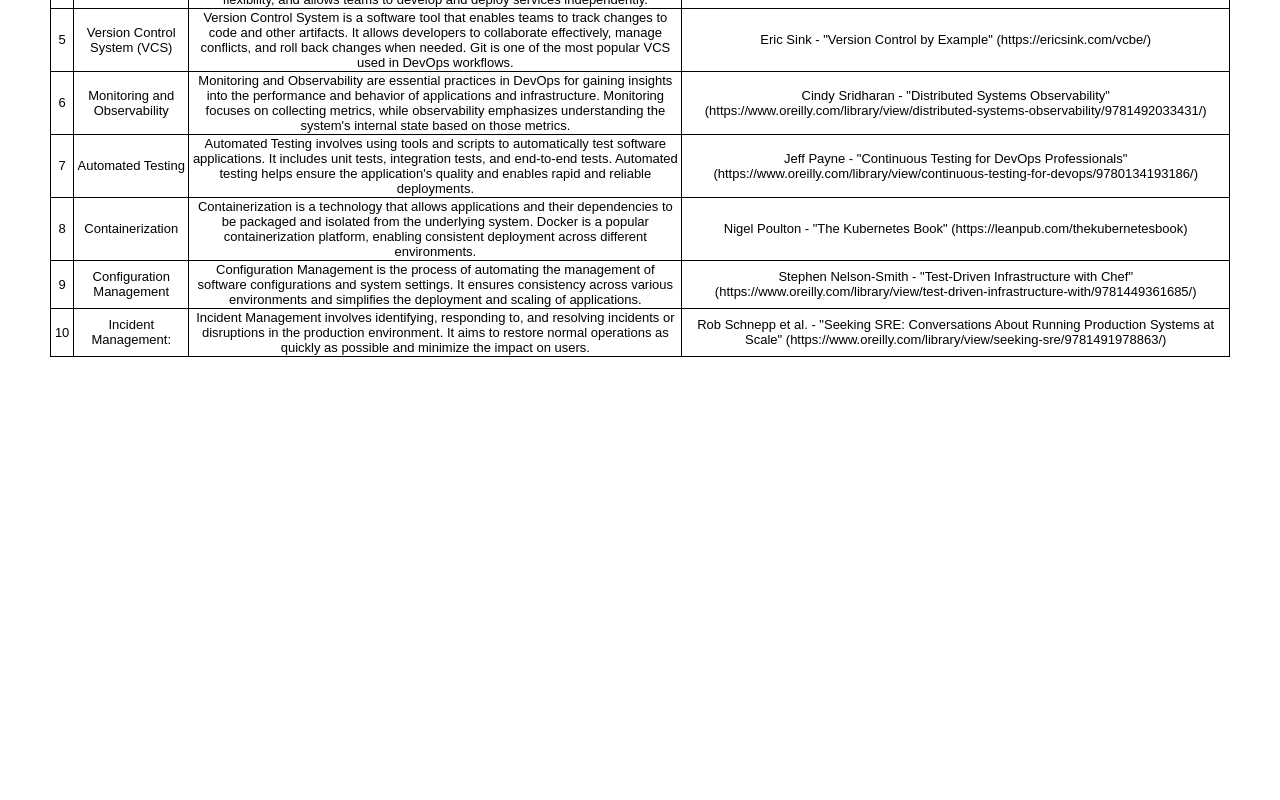
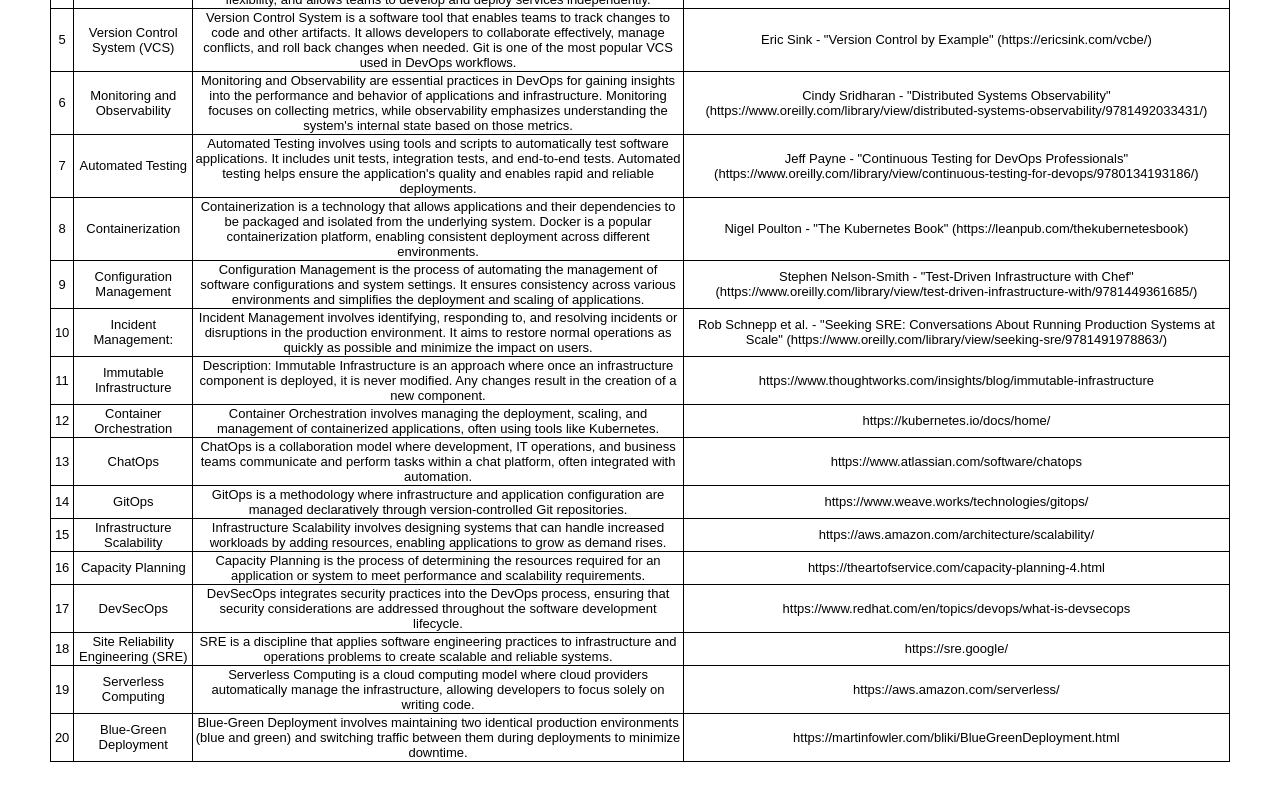
Before and after one commit to Qasimnasir/sit722-2023-t2-glossary, a website: page index.html in a window 1280 px wide. Shown: the part 426-1226 px from the top of the page. Before the commit the page ends 833 px from the top, so only its background shows below. Drawn offline with Linux system fonts and the light colour scheme.

Commit message:
Glossary Second Part

```diff
--- a/index.html
+++ b/index.html
@@ -76,6 +76,66 @@
             <td>Incident Management involves identifying, responding to, and resolving incidents or disruptions in the production environment. It aims to restore normal operations as quickly as possible and minimize the impact on users.</td>
             <td>Rob Schnepp et al. - "Seeking SRE: Conversations About Running Production Systems at Scale" (https://www.oreilly.com/library/view/seeking-sre/9781491978863/)</td>
         </tr>
+        <tr>
+            <td>11</td>
+            <td>Immutable Infrastructure</td>
+            <td>Description: Immutable Infrastructure is an approach where once an infrastructure component is deployed, it is never modified. Any changes result in the creation of a new component.</td>
+            <td>https://www.thoughtworks.com/insights/blog/immutable-infrastructure</td>
+        </tr>
+        <tr>
+            <td>12</td>
+            <td>Container Orchestration</td>
+            <td>Container Orchestration involves managing the deployment, scaling, and management of containerized applications, often using tools like Kubernetes.</td>
+            <td>https://kubernetes.io/docs/home/</td>
+        </tr>
+        <tr>
+            <td>13</td>
+            <td>ChatOps</td>
+            <td>ChatOps is a collaboration model where development, IT operations, and business teams communicate and perform tasks within a chat platform, often integrated with automation.</td>
+            <td>https://www.atlassian.com/software/chatops</td>
+        </tr>
+        <tr>
+            <td>14</td>
+            <td>GitOps</td>
+            <td>GitOps is a methodology where infrastructure and application configuration are managed declaratively through version-controlled Git repositories.</td>
+            <td>https://www.weave.works/technologies/gitops/</td>
+        </tr>
+        <tr>
+            <td>15</td>
+            <td>Infrastructure Scalability</td>
+            <td>Infrastructure Scalability involves designing systems that can handle increased workloads by adding resources, enabling applications to grow as demand rises.</td>
+            <td>https://aws.amazon.com/architecture/scalability/</td>
+        </tr>
+        <tr>
+            <td>16</td>
+            <td>Capacity Planning</td>
+            <td>Capacity Planning is the process of determining the resources required for an application or system to meet performance and scalability requirements.</td>
+            <td>https://theartofservice.com/capacity-planning-4.html</td>
+        </tr>
+        <tr>
+            <td>17</td>
+            <td>DevSecOps</td>
+            <td>DevSecOps integrates security practices into the DevOps process, ensuring that security considerations are addressed throughout the software development lifecycle.</td>
+            <td>https://www.redhat.com/en/topics/devops/what-is-devsecops</td>
+        </tr>
+        <tr>
+            <td>18</td>
+            <td>Site Reliability Engineering (SRE)</td>
+            <td>SRE is a discipline that applies software engineering practices to infrastructure and operations problems to create scalable and reliable systems.</td>
+            <td>https://sre.google/</td>
+        </tr>
+        <tr>
+            <td>19</td>
+            <td>Serverless Computing</td>
+            <td>Serverless Computing is a cloud computing model where cloud providers automatically manage the infrastructure, allowing developers to focus solely on writing code.</td>
+            <td>https://aws.amazon.com/serverless/</td>
+        </tr>
+        <tr>
+            <td>20</td>
+            <td>Blue-Green Deployment</td>
+            <td>Blue-Green Deployment involves maintaining two identical production environments (blue and green) and switching traffic between them during deployments to minimize downtime.</td>
+            <td>https://martinfowler.com/bliki/BlueGreenDeployment.html</td>
+        </tr>
     </table>
 </body>
 </html>
```
